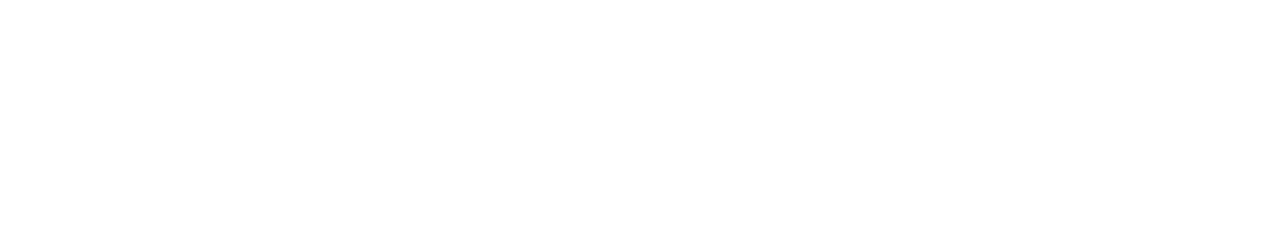
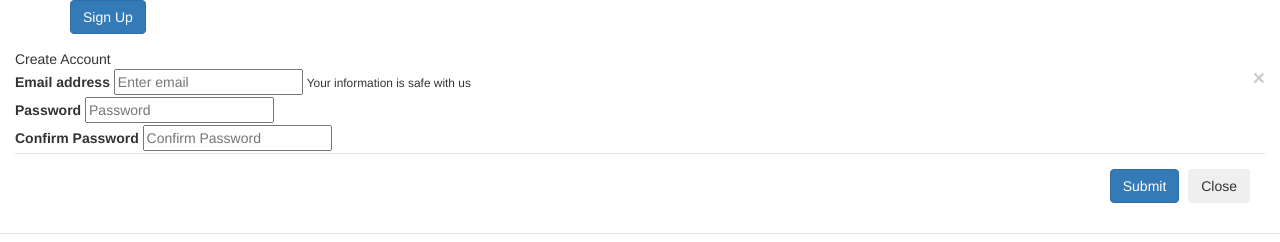
Before and after one commit to acciojob/bootstrap-signup-modal-PRADNYA199, a website: page main.html in a window 1280 px wide. Drawn offline with nearby package versions, Linux system fonts and the light colour scheme.

Commit message:
created a submission

```diff
--- a/main.html
+++ b/main.html
@@ -7,7 +7,36 @@
 		<script src="https://ajax.googleapis.com/ajax/libs/jquery/3.6.1/jquery.min.js"></script>
 		<script src="https://maxcdn.bootstrapcdn.com/bootstrap/3.4.1/js/bootstrap.min.js"></script>
 	</head>
+	<div class="container mt-5">
+        <!-- Sign Up Button -->
+        <button type="button" class="btn btn-primary" data-toggle="modal" data-target="#signupModal">
+            Sign Up
+        </button>
+    </div>
 	<body>
-
+		<div class="modal-header">
+                    <h5 class="modal-title" id="signupModalLabel">Create Account</h5>
+                    <button type="button" class="close" data-dismiss="modal" aria-label="Close">
+                        <span aria-hidden="true">&times;</span>
+                    </button>
+	 <form>
+    <div class="group">
+        <label for="email">Email address</label>
+        <input type="email" id="email" placeholder="Enter email"/>
+        <small class="subname">Your information is safe with us</small>
+    </div>
+    <div class="group">
+        <label for="password">Password</label>
+        <input type="password" id="password" placeholder="Password"/>
+    </div>
+    <div class="group">
+        <label for="confirm-password">Confirm Password</label>
+        <input type="password" id="confirm-password" placeholder="Confirm Password"/>
+    </div>
+     <div class="modal-footer">
+            <button type="submit" class="btn btn-primary">Submit</button>
+            <button type="button" class="btn btn-secondary" data-dismiss="modal">Close</button>
+        </div>
+</form>
 	</body>
 </html>
```
Also changed, not shown: script.js (+22 -0 lines).
